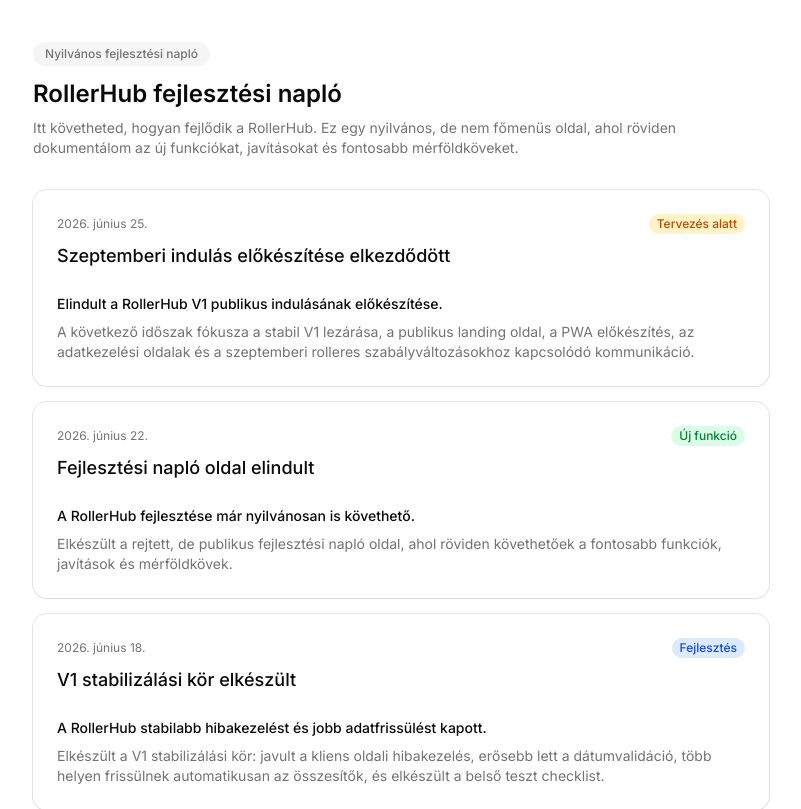
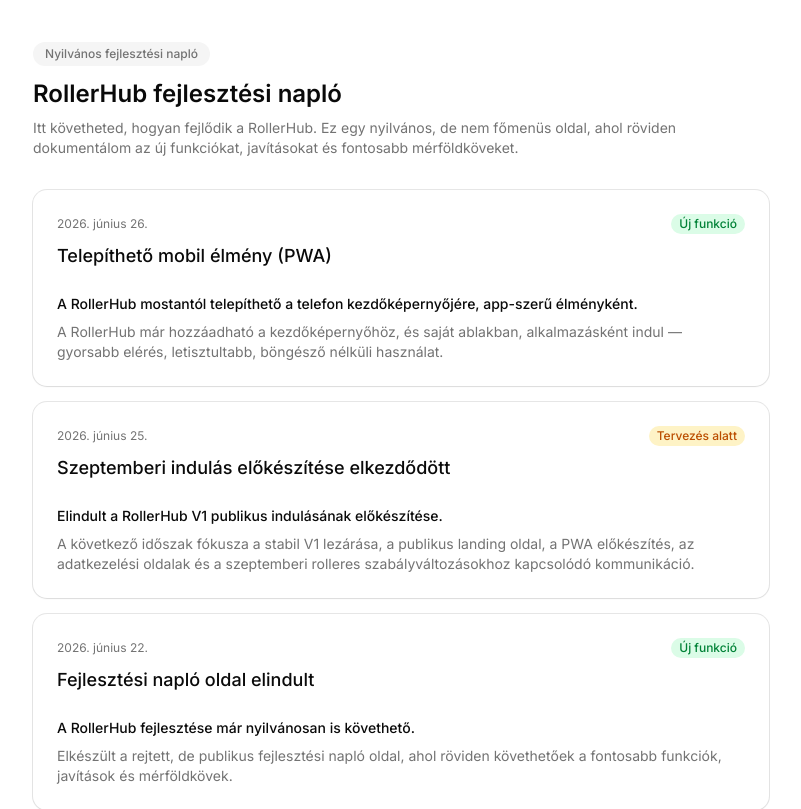
Before and after one commit to Patya304/rollerhub, a Next.js app: page /devlog in a window 1280 px wide. Shown: the top 809 px of the page, without its empty margins (239-1040 px from the left). Built offline with nearby package versions, Linux system fonts and the light colour scheme.

Commit message:
fix: purchaseDate not-future on update, apple icon filename

```diff
--- a/src/modules/devlog/data/devlog-entries.ts
+++ b/src/modules/devlog/data/devlog-entries.ts
@@ -184,4 +184,14 @@ export const devlogEntries: DevlogEntry[] = [
     content:
       "A következő időszak fókusza a stabil V1 lezárása, a publikus landing oldal, a PWA előkészítés, az adatkezelési oldalak és a szeptemberi rolleres szabályváltozásokhoz kapcsolódó kommunikáció.",
   },
+  {
+    id: "pwa-install",
+    date: "2026-06-26",
+    title: "Telepíthető mobil élmény (PWA)",
+    type: "feature",
+    summary:
+      "A RollerHub mostantól telepíthető a telefon kezdőképernyőjére, app-szerű élményként.",
+    content:
+      "A RollerHub már hozzáadható a kezdőképernyőhöz, és saját ablakban, alkalmazásként indul — gyorsabb elérés, letisztultabb, böngésző nélküli használat.",
+  },
 ];
--- a/src/modules/garage/schemas/scooter-schema.ts
+++ b/src/modules/garage/schemas/scooter-schema.ts
@@ -25,7 +25,6 @@ const optUrl = z.preprocess(
   z.string().trim().url("Érvénytelen URL.").optional(),
 );
 
-// Vásárlás dátuma — create: üres/hiányzó -> kimarad
 // Vásárlás dátuma — create: üres/hiányzó -> kimarad
 const PURCHASE_MAX_FUTURE_MS = 24 * 60 * 60 * 1000; // 1 nap tolerancia
 const notFuture = (d: Date) =>
@@ -86,7 +85,17 @@ const updUrl = z.preprocess(
 );
 const updDate = z.preprocess(
   (v) => (v === "" ? null : v),
-  z.string().trim().min(1).pipe(z.coerce.date()).nullable().optional(),
+  z
+    .string()
+    .trim()
+    .min(1)
+    .pipe(
+      z.coerce
+        .date()
+        .refine(notFuture, "A vásárlás dátuma nem lehet a jövőben."),
+    )
+    .nullable()
+    .optional(),
 );
 
 export const updateScooterSchema = z.object({
```
Also changed, not shown: public/apple-touch-icon.png (renamed from public/apple-touch-icon_1.png), 1 other file (tests, documents, lock files or other folders).
